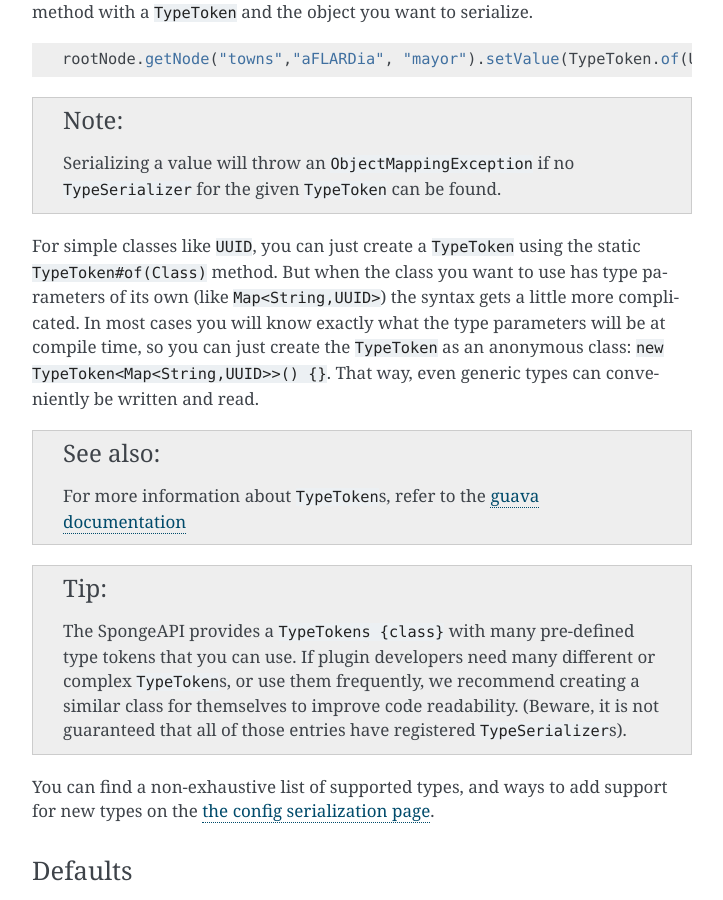
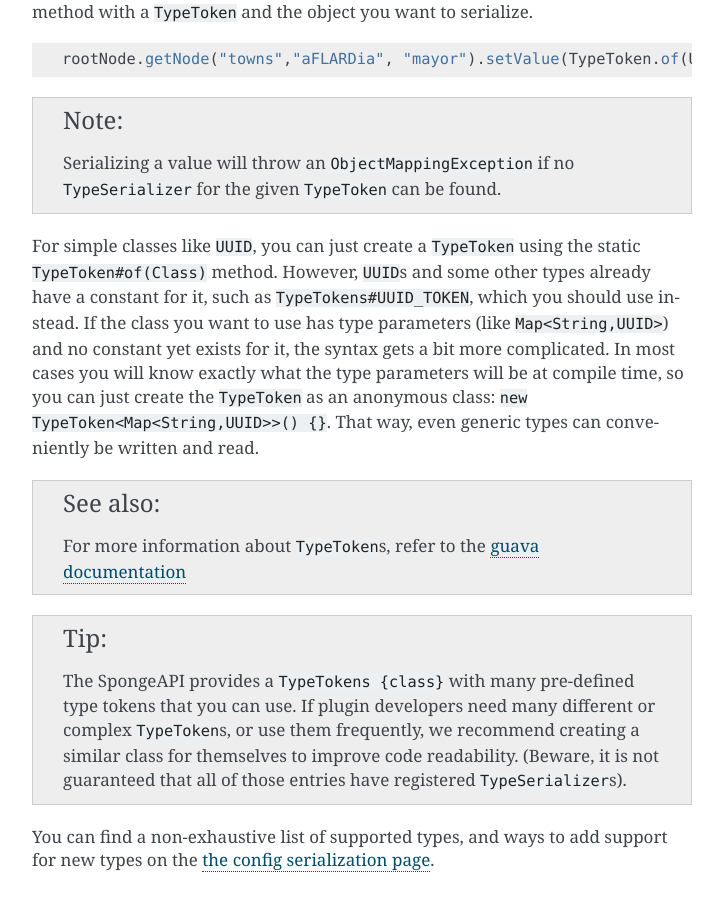
Before and after one commit to SpongePowered/SpongeDocs, a Sphinx documentation site: the page built from source/plugin/configuration/nodes.rst, in a window 1280 px wide and 900 px high, scrolled down 3020 px. Shown: the whole window, without its empty margins (388-1111 px from the left). Built offline with Sphinx 7.4.7, drawn with Linux system fonts in a browser that asks for light colours; pages that are not in the unit, such as notebooks, are missing from menus; cross-references to code outside the pages are shown as plain code.

Commit message:
Explicitly mention TypeTokens#UUID_TOKEN as preferred

```diff
--- a/source/plugin/configuration/nodes.rst
+++ b/source/plugin/configuration/nodes.rst
@@ -140,10 +140,11 @@ method with a ``TypeToken`` and the object you want to serialize.
     can be found.
 
 For simple classes like ``UUID``, you can just create a ``TypeToken`` using the static :javadoc:`TypeToken#of(Class)`
-method. But when the class you want to use has type parameters of its own (like ``Map<String,UUID>``) the syntax gets a
-little more complicated. In most cases you will know exactly what the type parameters will be at compile time, so
-you can just create the ``TypeToken`` as an anonymous class: ``new TypeToken<Map<String,UUID>>() {}``. That way,
-even generic types can conveniently be written and read.
+method. However, ``UUID``\s and some other types already have a constant for it, such as
+:javadoc:`TypeTokens#UUID_TOKEN`, which you should use instead. If the class you want to use has type parameters (like
+``Map<String,UUID>``) and no constant yet exists for it, the syntax gets a bit more complicated. In most cases you will
+know exactly what the type parameters will be at compile time, so you can just create the ``TypeToken`` as an anonymous
+class: ``new TypeToken<Map<String,UUID>>() {}``. That way, even generic types can conveniently be written and read.
 
 .. seealso::
     For more information about ``TypeToken``\s, refer to the `guava documentation
```
